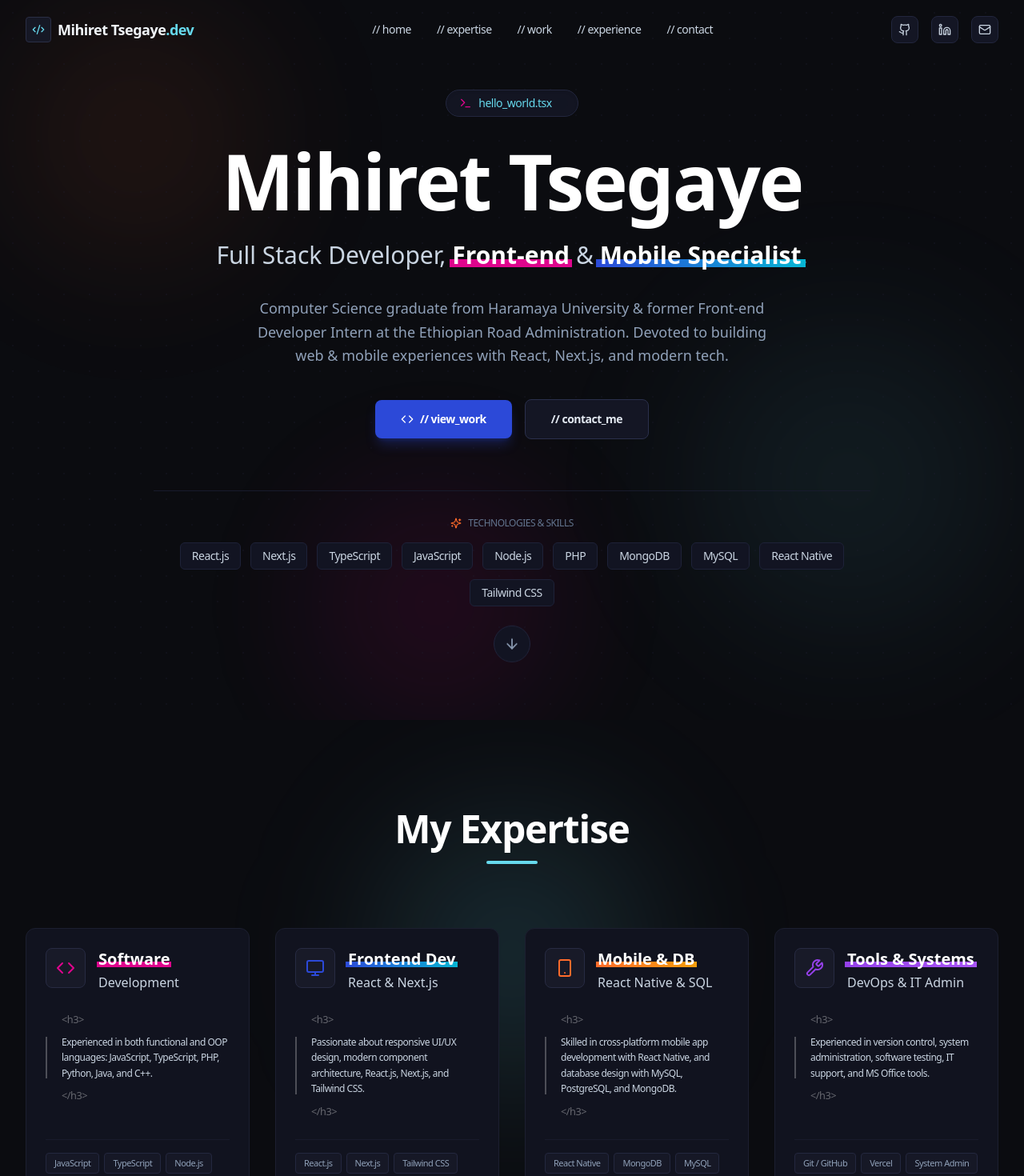
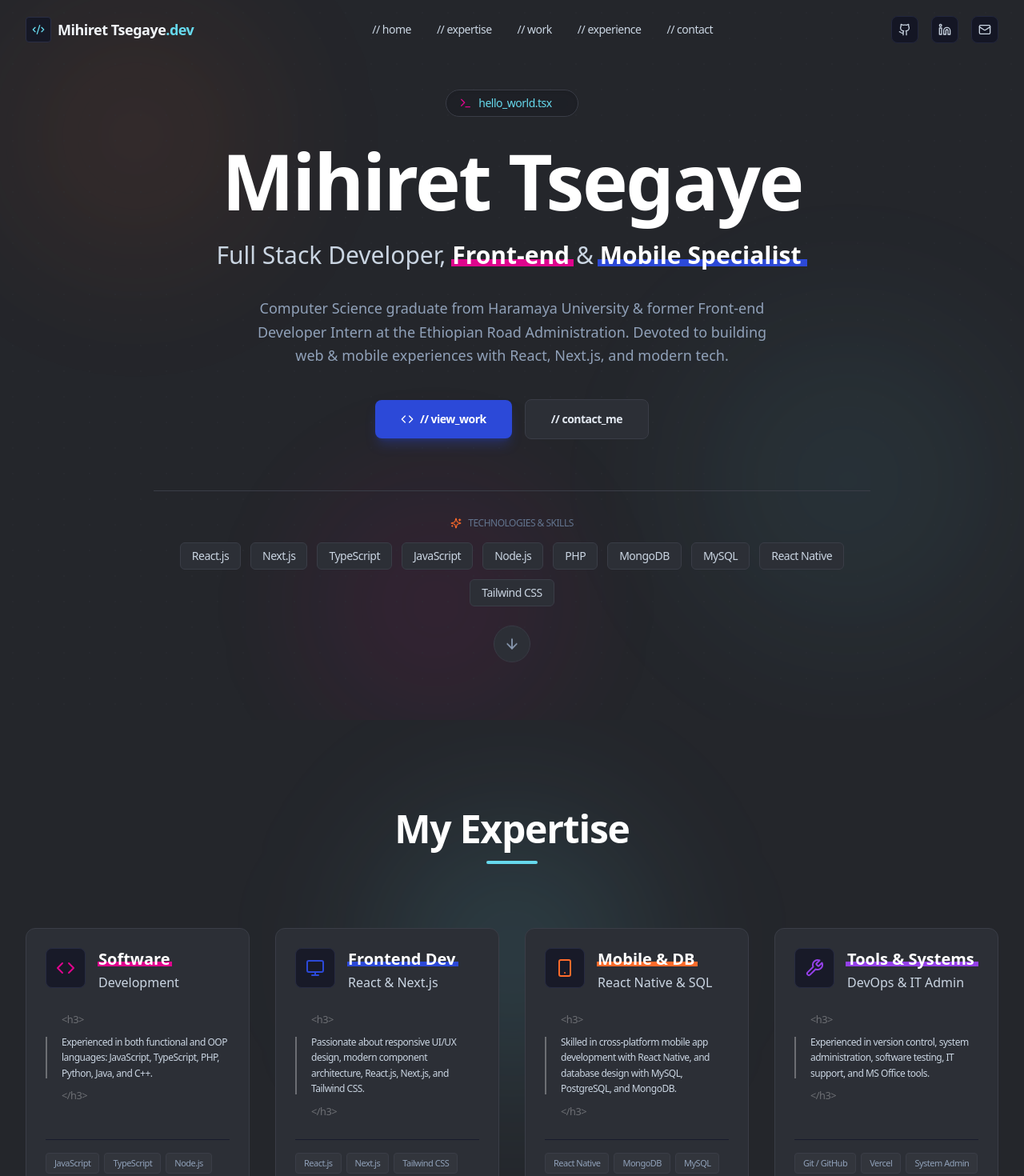
Before and after one commit to mercy306/portfolio, a Next.js app: page / in a window 1280 px wide. Shown: the top 1470 px of the page at 80% size. Built offline with nearby package versions, Linux system fonts and the light colour scheme.

Commit message:
Fix font to Poppins + Roboto Mono, match tamalsen.dev background colors exactly

```diff
--- a/app/globals.css
+++ b/app/globals.css
@@ -1,22 +1,28 @@
 @import "tailwindcss";
 
 :root {
-  --background: #0b0c10;
+  /* tamalsen.dev exact background colors */
+  --background: #24262B;
+  --background-light: #32353C;
+  --background-dark: #1a1a1a;
   --foreground: #e2e8f0;
-  --card-bg: #12131c;
-  --card-border: #1f2233;
+  --card-bg: #2c2f36;
+  --card-border: #3a3d47;
+
+  /* Brand & Accent Colors (exact from tamalsen.dev) */
+  --brand-cyan: #66D9ED;
   --primary-magenta: #DF058D;
   --primary-blue: #2C49D8;
   --primary-yellow: #FF6B2B;
   --primary-violet: #9440E8;
-  --primary-cyan: #66D9ED;
+  --grey-strong: #838998;
 }
 
 @theme inline {
   --color-background: var(--background);
   --color-foreground: var(--foreground);
-  --font-sans: var(--font-geist-sans), system-ui, sans-serif;
-  --font-mono: var(--font-geist-mono), 'Roboto Mono', monospace;
+  --font-sans: var(--font-poppins), 'Poppins', system-ui, sans-serif;
+  --font-mono: var(--font-roboto-mono), 'Roboto Mono', monospace;
 }
 
 html {
@@ -39,25 +45,25 @@ body {
 }
 
 ::-webkit-scrollbar-track {
-  background: #08090d;
+  background: #1a1a1a;
 }
 
 ::-webkit-scrollbar-thumb {
-  background: #1e2235;
+  background: #3a3d47;
   border-radius: 4px;
 }
 
 ::-webkit-scrollbar-thumb:hover {
-  background: #3b82f6;
+  background: #66D9ED;
 }
 
-/* Code Comment Font */
+/* Roboto Mono for code-comment elements */
 .font-mono-code {
   font-family: var(--font-mono);
   letter-spacing: -0.5px;
 }
 
-/* --- Chonky Underline Animations --- */
+/* --- Chonky Underline Animations (exact from tamalsen.dev) --- */
 .chonky-underline-magenta,
 .chonky-underline-blue,
 .chonky-underline-yellow,
@@ -65,42 +71,42 @@ body {
   z-index: 0;
   position: relative;
   color: #ffffff;
-  display: inline-block;
+  display: inline;
 }
 
 .chonky-underline-magenta::after,
 .chonky-underline-blue::after,
 .chonky-underline-yellow::after,
 .chonky-underline-violet::after {
-  transition: all 0.2s ease-in-out;
+  transition: all 0.1s ease-in-out;
   content: "";
   position: absolute;
-  bottom: 12%;
+  bottom: 13.5%;
   z-index: -1;
-  height: 0.35em;
+  height: 0.3em;
   width: 104%;
-  left: -2%;
+  left: -1%;
 }
 
 .chonky-underline-magenta::after {
-  background: linear-gradient(65deg, #DF058D 0%, #DF058D 100%);
+  background: linear-gradient(65deg, #DF058D 0%, #DF058D 100%, rgba(255,209,0,0) 100%);
 }
 
 .chonky-underline-blue::after {
-  background: linear-gradient(65deg, #2C49D8 0%, #06b6d4 100%);
+  background: linear-gradient(65deg, #2C49D8 0%, #2C49D8 100%, rgba(255,209,0,0) 100%);
 }
 
 .chonky-underline-yellow::after {
-  background: linear-gradient(65deg, #FF6B2B 0%, #f59e0b 100%);
+  background: linear-gradient(65deg, #FF6B2B 0%, #FF6B2B 100%, rgba(255,209,0,0) 100%);
 }
 
 .chonky-underline-violet::after {
-  background: linear-gradient(65deg, #9440E8 0%, #a855f7 100%);
+  background: linear-gradient(65deg, #9440e8 0%, #9440e8 100%, rgba(255,209,0,0) 100%);
 }
 
-/* Chonky underline hover effect */
+/* Hover expand effect (tamalsen.dev style) */
 .chonky-underline-hover:hover::after {
-  height: 0.85em;
+  height: 1em;
 }
 
 /* --- Code Editor Card Style --- */
@@ -109,7 +115,7 @@ body {
 }
 
 .code-editor-style::before {
-  opacity: 0.25;
+  opacity: 0.3;
   content: '';
   width: 2px;
   position: absolute;
@@ -122,7 +128,7 @@ body {
 .code-editor-tag-start::before {
   content: "<h3>";
   display: block;
-  opacity: 0.35;
+  opacity: 0.3;
   color: #ffffff;
   font-family: var(--font-mono);
   font-size: 0.8rem;
@@ -132,7 +138,7 @@ body {
 .code-editor-tag-end::after {
   content: "</h3>";
   display: block;
-  opacity: 0.35;
+  opacity: 0.3;
   color: #ffffff;
   font-family: var(--font-mono);
   font-size: 0.8rem;
@@ -149,45 +155,31 @@ body {
 }
 
 .glowing-orb-yellow {
-  background: radial-gradient(circle, rgba(255, 107, 43, 0.2) 0%, rgba(255, 209, 0, 0) 70%);
+  background: radial-gradient(circle, rgba(255, 107, 43, 0.18) 0%, rgba(255, 209, 0, 0) 70%);
 }
 
 .glowing-orb-cyan {
-  background: radial-gradient(circle, rgba(102, 217, 237, 0.2) 0%, rgba(44, 73, 216, 0) 70%);
+  background: radial-gradient(circle, rgba(102, 217, 237, 0.18) 0%, rgba(44, 73, 216, 0) 70%);
 }
 
 .glowing-orb-magenta {
-  background: radial-gradient(circle, rgba(223, 5, 141, 0.18) 0%, rgba(148, 64, 232, 0) 70%);
+  background: radial-gradient(circle, rgba(223, 5, 141, 0.15) 0%, rgba(148, 64, 232, 0) 70%);
 }
 
-/* Side Track Indicator */
-.elements-bar {
-  position: fixed;
-  bottom: 2rem;
-  z-index: 40;
-  display: flex;
-  flex-direction: column;
-  align-items: center;
-  gap: 1rem;
-}
-
-.elements-bar-left {
-  left: 1.5rem;
-}
-
-.elements-bar-right {
-  right: 1.5rem;
-}
-
-/* Glass Card */
+/* tamal-card using site background colors */
 .tamal-card {
-  background-color: #11131f;
-  border: 1px solid #1c1f30;
+  background-color: #2c2f36;
+  border: 1px solid #3a3d47;
   transition: all 0.3s cubic-bezier(0.4, 0, 0.2, 1);
 }
 
 .tamal-card:hover {
-  border-color: rgba(102, 217, 237, 0.3);
+  border-color: rgba(102, 217, 237, 0.4);
   transform: translateY(-4px);
-  box-shadow: 0 12px 30px -10px rgba(0, 0, 0, 0.6);
+  box-shadow: 0 12px 30px -10px rgba(0, 0, 0, 0.5);
 }
+
+/* Brand color utilities */
+.brand-color {
+  color: #66D9ED;
+}
--- a/app/layout.tsx
+++ b/app/layout.tsx
@@ -1,26 +1,38 @@
 import type { Metadata } from "next";
-import { Geist, Geist_Mono } from "next/font/google";
-import { ThemeProvider } from "next-themes";
+import { Poppins, Roboto_Mono } from "next/font/google";
 import "./globals.css";
 
-const geistSans = Geist({
-  variable: "--font-geist-sans",
+const poppins = Poppins({
+  variable: "--font-poppins",
   subsets: ["latin"],
+  weight: ["300", "400", "500", "600", "700", "800", "900"],
+  display: "swap",
 });
 
-const geistMono = Geist_Mono({
-  variable: "--font-geist-mono",
+const robotoMono = Roboto_Mono({
+  variable: "--font-roboto-mono",
   subsets: ["latin"],
+  weight: ["400", "500", "600", "700"],
+  display: "swap",
 });
 
 export const metadata: Metadata = {
   title: "Mihiret Tsegaye Legesse - Full Stack Developer",
-  description: "Junior IT Professional & Front-end Developer specializing in React, Next.js, and modern web technologies. Based in Addis Ababa, Ethiopia.",
-  keywords: ["Mihiret Tsegaye", "Full Stack Developer", "Front-end Developer", "React Developer", "Next.js", "Ethiopia"],
+  description:
+    "Junior IT Professional & Front-end Developer specializing in React, Next.js, and modern web technologies. Based in Addis Ababa, Ethiopia.",
+  keywords: [
+    "Mihiret Tsegaye",
+    "Full Stack Developer",
+    "Front-end Developer",
+    "React Developer",
+    "Next.js",
+    "Ethiopia",
+  ],
   authors: [{ name: "Mihiret Tsegaye Legesse" }],
   openGraph: {
     title: "Mihiret Tsegaye Legesse - Full Stack Developer",
-    description: "Junior IT Professional & Front-end Developer specializing in React, Next.js, and modern web technologies.",
+    description:
+      "Junior IT Professional & Front-end Developer specializing in React, Next.js, and modern web technologies.",
     type: "website",
   },
 };
@@ -32,12 +44,8 @@ export default function RootLayout({
 }>) {
   return (
     <html lang="en" suppressHydrationWarning>
-      <body
-        className={`${geistSans.variable} ${geistMono.variable} antialiased`}
-      >
-        <ThemeProvider attribute="class" defaultTheme="system" enableSystem>
-          {children}
-        </ThemeProvider>
+      <body className={`${poppins.variable} ${robotoMono.variable} antialiased`}>
+        {children}
       </body>
     </html>
   );
--- a/components/Experience.tsx
+++ b/components/Experience.tsx
@@ -51,7 +51,7 @@ export default function Experience() {
   };
 
   return (
-    <section id="experience" className="py-28 relative bg-[#0b0c10] overflow-hidden">
+    <section id="experience" className="py-28 relative bg-[#24262B] overflow-hidden">
       {/* Background glow orb */}
       <div className="glowing-orb glowing-orb-yellow w-[500px] h-[500px] bottom-0 left-0" />
 
@@ -89,7 +89,7 @@ export default function Experience() {
                 {/* Header Title Row */}
                 <button
                   onClick={() => toggleAccordion(index)}
-                  className="w-full p-6 text-left flex items-center justify-between gap-4 bg-[#111320] hover:bg-[#161828] transition-colors cursor-pointer"
+                  className="w-full p-6 text-left flex items-center justify-between gap-4 bg-[#2c2f36] hover:bg-[#32353C] transition-colors cursor-pointer"
                 >
                   <div className="flex items-center gap-4 flex-1">
                     <div className="p-3 rounded-lg bg-[#181a2b] border border-[#262940] text-[#66D9ED]">
--- a/components/Footer.tsx
+++ b/components/Footer.tsx
@@ -11,7 +11,7 @@ export default function Footer() {
   };
 
   return (
-    <footer className="bg-[#08090d] text-slate-400 py-12 border-t border-[#181b2c] relative">
+    <footer className="bg-[#17161a] text-slate-400 py-12 border-t border-[#3a3d47] relative">
       <div className="max-w-7xl mx-auto px-4 sm:px-6 lg:px-8">
         <div className="flex flex-col md:flex-row items-center justify-between gap-6">
           {/* Copyright */}
--- a/components/Hero.tsx
+++ b/components/Hero.tsx
@@ -20,7 +20,7 @@ export default function Hero() {
   return (
     <section
       id="hero-section"
-      className="min-h-screen flex flex-col justify-center items-center relative pt-28 pb-16 overflow-hidden bg-[#0b0c10]"
+      className="min-h-screen flex flex-col justify-center items-center relative pt-28 pb-16 overflow-hidden bg-[#24262B]"
     >
       {/* Background Ambient Orbs inspired by tamalsen.dev */}
       <div className="glowing-orb glowing-orb-yellow w-[500px] h-[500px] -top-20 -left-20 animate-pulse" />
@@ -28,7 +28,7 @@ export default function Hero() {
       <div className="glowing-orb glowing-orb-magenta w-[450px] h-[450px] -bottom-20 left-1/4 animate-pulse" style={{ animationDelay: '3s' }} />
 
       {/* Grid Pattern Overlay */}
-      <div className="absolute inset-0 bg-[radial-gradient(#1f2233_1px,transparent_1px)] [background-size:32px_32px] opacity-25 pointer-events-none" />
+      <div className="absolute inset-0 bg-[radial-gradient(#2e3138_1px,transparent_1px)] [background-size:32px_32px] opacity-30 pointer-events-none" />
 
       <div className="max-w-5xl mx-auto px-4 sm:px-6 lg:px-8 text-center relative z-10 my-auto">
         {/* Terminal Header Tag */}
@@ -36,7 +36,7 @@ export default function Hero() {
           initial={{ opacity: 0, y: 15 }}
           animate={{ opacity: 1, y: 0 }}
           transition={{ duration: 0.5 }}
-          className="inline-flex items-center gap-2 px-4 py-1.5 rounded-full bg-[#131522] border border-[#23273e] text-[#66D9ED] font-mono-code text-xs sm:text-sm mb-8 shadow-inner"
+          className="inline-flex items-center gap-2 px-4 py-1.5 rounded-full bg-[#1e2026] border border-[#3a3d47] text-[#66D9ED] font-mono-code text-xs sm:text-sm mb-8 shadow-inner"
         >
           <Terminal className="w-4 h-4 text-[#DF058D]" />
           <span>hello_world.tsx</span>
@@ -98,7 +98,7 @@ export default function Hero() {
           </a>
           <a
             href="#contact"
-            className="px-8 py-3.5 rounded-lg bg-[#141624] border border-[#2b304c] text-slate-200 font-mono-code font-semibold text-sm hover:border-[#66D9ED] hover:text-[#66D9ED] transition-all transform hover:-translate-y-0.5"
+            className="px-8 py-3.5 rounded-lg bg-[#2c2f36] border border-[#3a3d47] text-slate-200 font-mono-code font-semibold text-sm hover:border-[#66D9ED] hover:text-[#66D9ED] transition-all transform hover:-translate-y-0.5"
           >
             <span>// contact_me</span>
           </a>
@@ -109,7 +109,7 @@ export default function Hero() {
           initial={{ opacity: 0 }}
           animate={{ opacity: 1 }}
           transition={{ duration: 0.8, delay: 0.5 }}
-          className="pt-8 border-t border-[#181b2c] max-w-4xl mx-auto"
+          className="pt-8 border-t border-[#3a3d47] max-w-4xl mx-auto"
         >
           <div className="flex items-center justify-center gap-2 text-xs font-mono-code text-slate-500 uppercase tracking-widest mb-4">
             <Sparkles className="w-3.5 h-3.5 text-[#FF6B2B]" />
@@ -120,7 +120,7 @@ export default function Hero() {
             {techBadges.map((badge) => (
               <span
                 key={badge}
-                className="px-3.5 py-1.5 rounded-md bg-[#121422] border border-[#1e2238] text-slate-300 text-xs sm:text-sm font-mono-code hover:border-[#66D9ED]/50 transition-colors"
+                className="px-3.5 py-1.5 rounded-md bg-[#2c2f36] border border-[#3a3d47] text-slate-300 text-xs sm:text-sm font-mono-code hover:border-[#66D9ED]/50 transition-colors"
               >
                 {badge}
               </span>
@@ -139,7 +139,7 @@ export default function Hero() {
         <a
           href="#expertise"
           aria-label="Scroll to expertise"
-          className="p-3 rounded-full bg-[#121422] border border-[#22263d] text-slate-400 hover:text-[#66D9ED] hover:border-[#66D9ED] transition-all flex items-center justify-center group animate-bounce"
+          className="p-3 rounded-full bg-[#2c2f36] border border-[#3a3d47] text-slate-400 hover:text-[#66D9ED] hover:border-[#66D9ED] transition-all flex items-center justify-center group animate-bounce"
         >
           <ArrowDown className="w-5 h-5 group-hover:translate-y-0.5 transition-transform" />
         </a>
--- a/components/Navbar.tsx
+++ b/components/Navbar.tsx
@@ -31,7 +31,7 @@ export default function Navbar() {
       transition={{ duration: 0.5 }}
       className={`fixed top-0 left-0 right-0 z-50 transition-all duration-300 ${
         scrolled
-          ? 'bg-[#0b0c10]/85 backdrop-blur-xl border-b border-[#1f2233] py-3 shadow-2xl'
+          ? 'bg-[#1a1a1a]/85 backdrop-blur-xl border-b border-[#3a3d47] py-3 shadow-2xl'
           : 'bg-transparent py-5'
       }`}
     >
--- a/components/Skills.tsx
+++ b/components/Skills.tsx
@@ -48,7 +48,7 @@ export default function Skills() {
   ];
 
   return (
-    <section id="expertise" className="py-28 relative bg-[#0b0c10] overflow-hidden">
+    <section id="expertise" className="py-28 relative bg-[#24262B] overflow-hidden">
       {/* Background glow */}
       <div className="glowing-orb glowing-orb-cyan w-[500px] h-[500px] top-10 left-1/2 -translate-x-1/2" />
 
@@ -113,7 +113,7 @@ export default function Skills() {
                   {card.skills.map((skill) => (
                     <span
                       key={skill}
-                      className="px-2.5 py-1 rounded bg-[#161826] border border-[#23273e] text-slate-400 font-mono-code text-[11px] hover:text-[#66D9ED] transition-colors"
+                      className="px-2.5 py-1 rounded bg-[#32353C] border border-[#3a3d47] text-slate-400 font-mono-code text-[11px] hover:text-[#66D9ED] transition-colors"
                     >
                       {skill}
                     </span>
```
Also changed, not shown: components/Contact.tsx (+7 -7 lines), components/Projects.tsx (+4 -4 lines), 1 other file (tests, documents, lock files or other folders).
